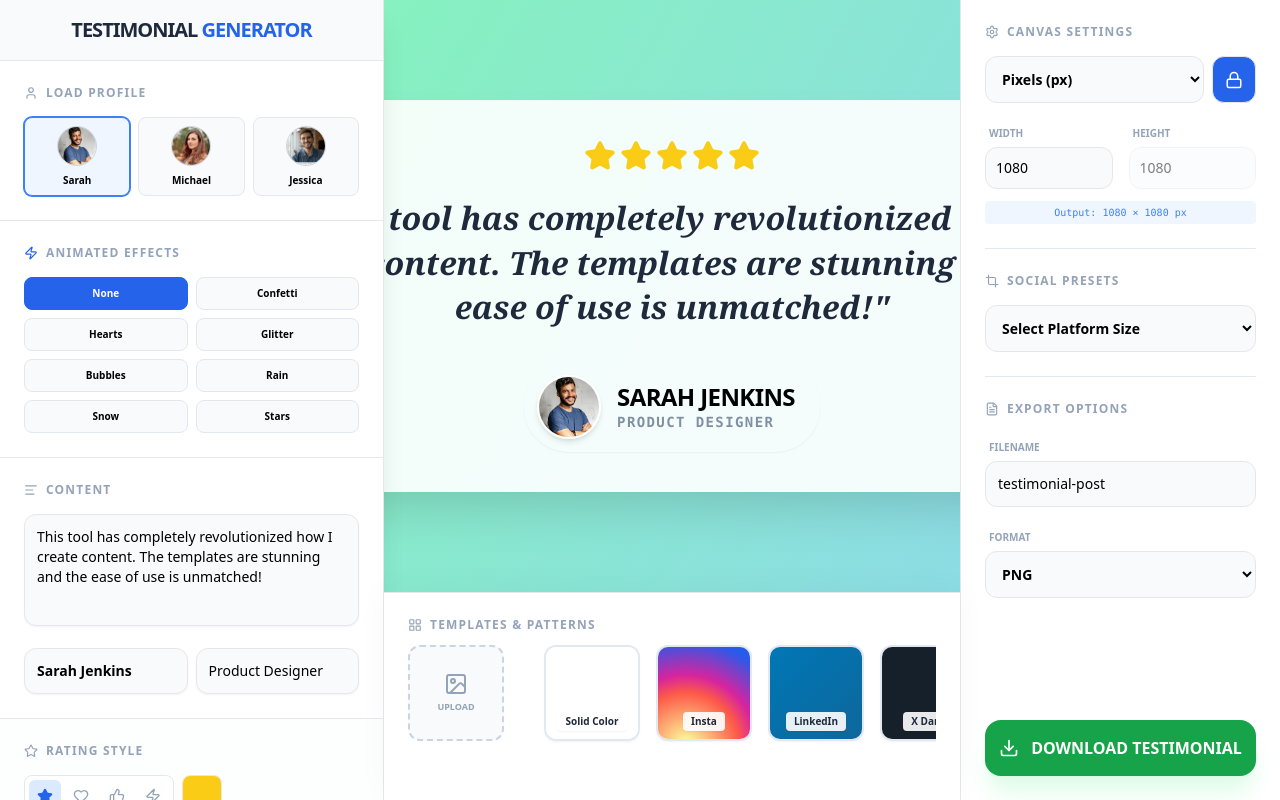
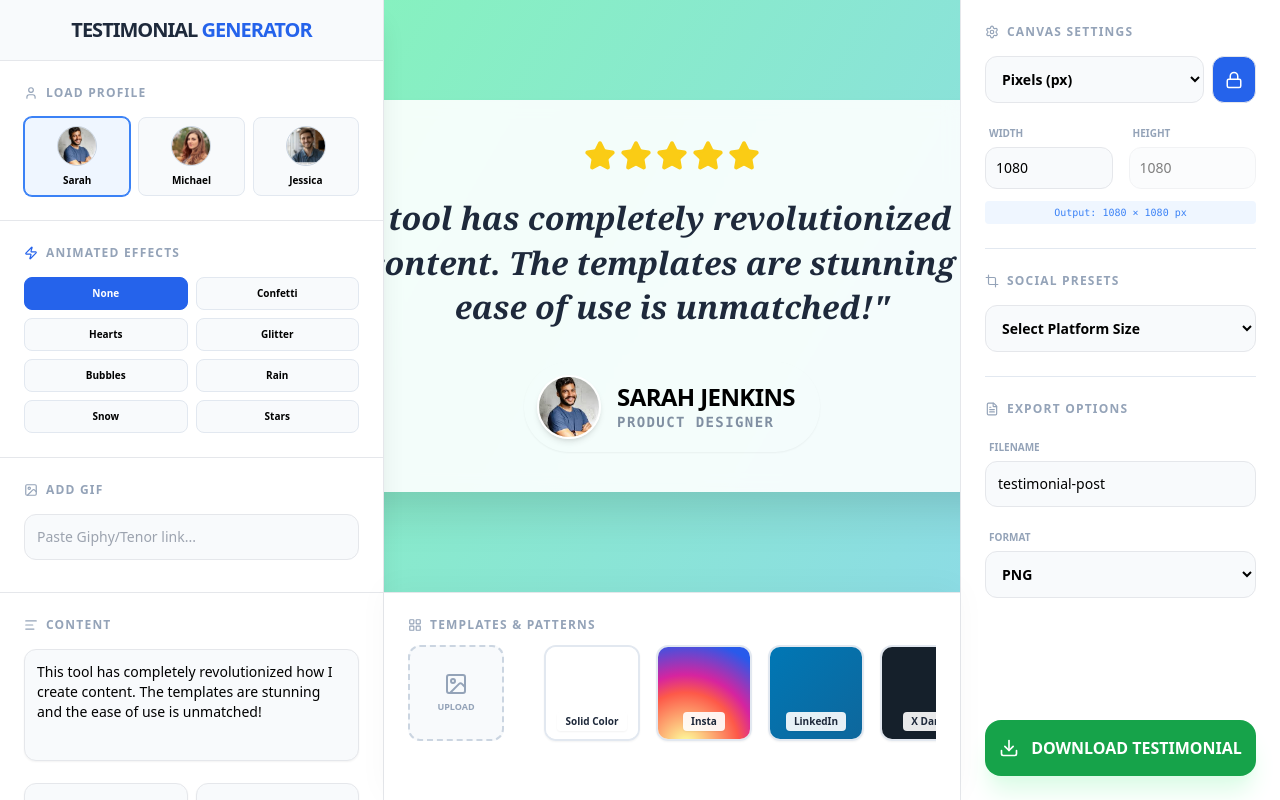
Before and after one commit to Pavtra22/testimonial_generator, a React (Vite) app: page / in a window 1280 px wide. Built offline with nearby package versions, Linux system fonts and the light colour scheme.

Commit message:
gif/tenor by link

```diff
--- a/src/components/EditorSidebar.jsx
+++ b/src/components/EditorSidebar.jsx
@@ -1,6 +1,6 @@
 import React from 'react';
 import { dummyTestimonials } from '../data/testimonials';
-import { User, AlignLeft, Palette, ArrowLeftRight, Layout, Star, Heart, Zap, ThumbsUp } from 'lucide-react';
+import { User, AlignLeft, Palette, ArrowLeftRight, Layout, Star, Heart, Zap, ThumbsUp, Image} from 'lucide-react';
 
 const FONTS = [
   { label: 'Modern Sans', value: 'font-sans' },
@@ -91,6 +91,26 @@ export default function EditorSidebar({ config, setConfig }) {
           ))}
         </div>
       </section>
+      <section className="p-6 border-b bg-white">
+        <h3 className="text-xs font-black text-slate-400 uppercase tracking-widest mb-4 flex items-center gap-2">
+    <Image size={14} /> Add GIF
+  </h3>
+  <input
+    type="text"
+    placeholder="Paste Giphy/Tenor link..."
+    className="w-full p-3 bg-slate-50 border rounded-xl text-sm outline-none mb-2 focus:ring-2 focus:ring-blue-500"
+    value={config.gifUrl || ''}
+    onChange={(e) => setConfig({ ...config, gifUrl: e.target.value })}
+  />
+  {config.gifUrl && (
+    <button
+      onClick={() => setConfig({ ...config, gifUrl:'' })}
+      className="text-[10px] text-red-500 font-bold uppercase hover:underline"
+    >
+      Remove GIF
+    </button>
+  )}
+</section>
 
       {/* 3. Content Input */}
       <section className="p-6 border-b space-y-4">
--- a/src/components/PreviewCanvas.jsx
+++ b/src/components/PreviewCanvas.jsx
@@ -58,6 +58,19 @@ export default function PreviewCanvas({ canvasRef, config, template, size, setRa
       {/* 3. Draggable Content (Top) */}
       <Draggable bounds="parent" nodeRef={cardRef}>
         <div ref={cardRef} className="relative transition-all duration-300 cursor-move" style={containerStyle}>
+
+          {/* Conditional GIF Rendering - Crucial for MP4 export */}
+          {config.gifUrl && (
+            <div className="mb-4">
+              <img
+                src={config.gifUrl}
+                alt="testimonial-gif"
+                className="max-w-[200px] rounded-lg shadow-md"
+                crossOrigin="anonymous"
+              />
+            </div>
+          )}
+
           <div className="mb-6">
             <StarRating
               rating={config.rating}
--- a/src/pages/Generator.jsx
+++ b/src/pages/Generator.jsx
@@ -12,6 +12,7 @@ export default function Generator() {
     ...dummyTestimonials[0],
     filename: "testimonial-post",
     format: "PNG",
+    gifUrl:'',
     effectType: 'none',
     iconType: 'star',
     iconColor: '#facc15',
@@ -71,9 +72,9 @@ export default function Generator() {
 
           if (elapsed < duration) {
             const tempCanvas = await html2canvas(element, {
-              scale: scale,
+              scale:scale,
               useCORS: true,
-              allowTaint: true,
+              allowTaint: false,
               backgroundColor: null,
               logging: false
             });
```
